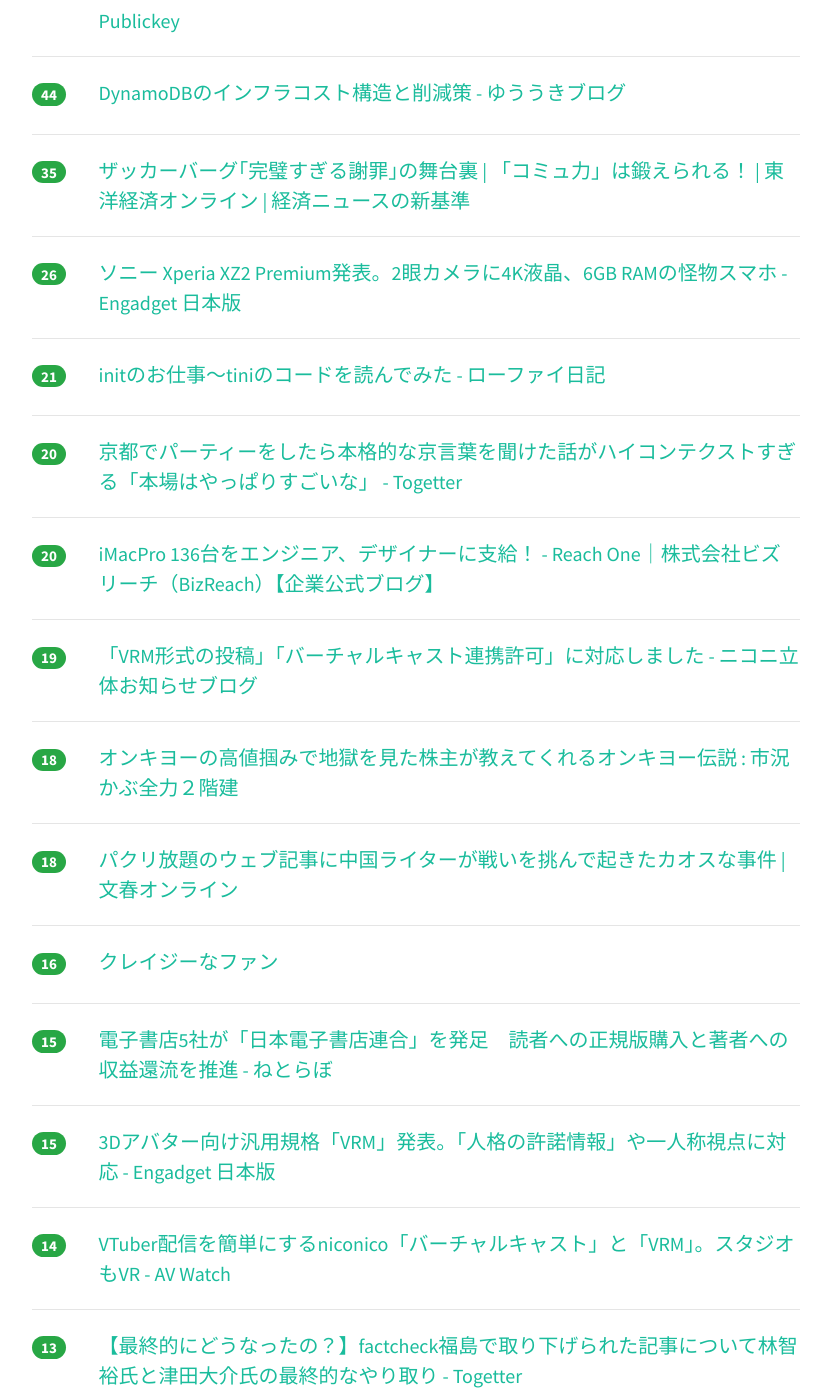
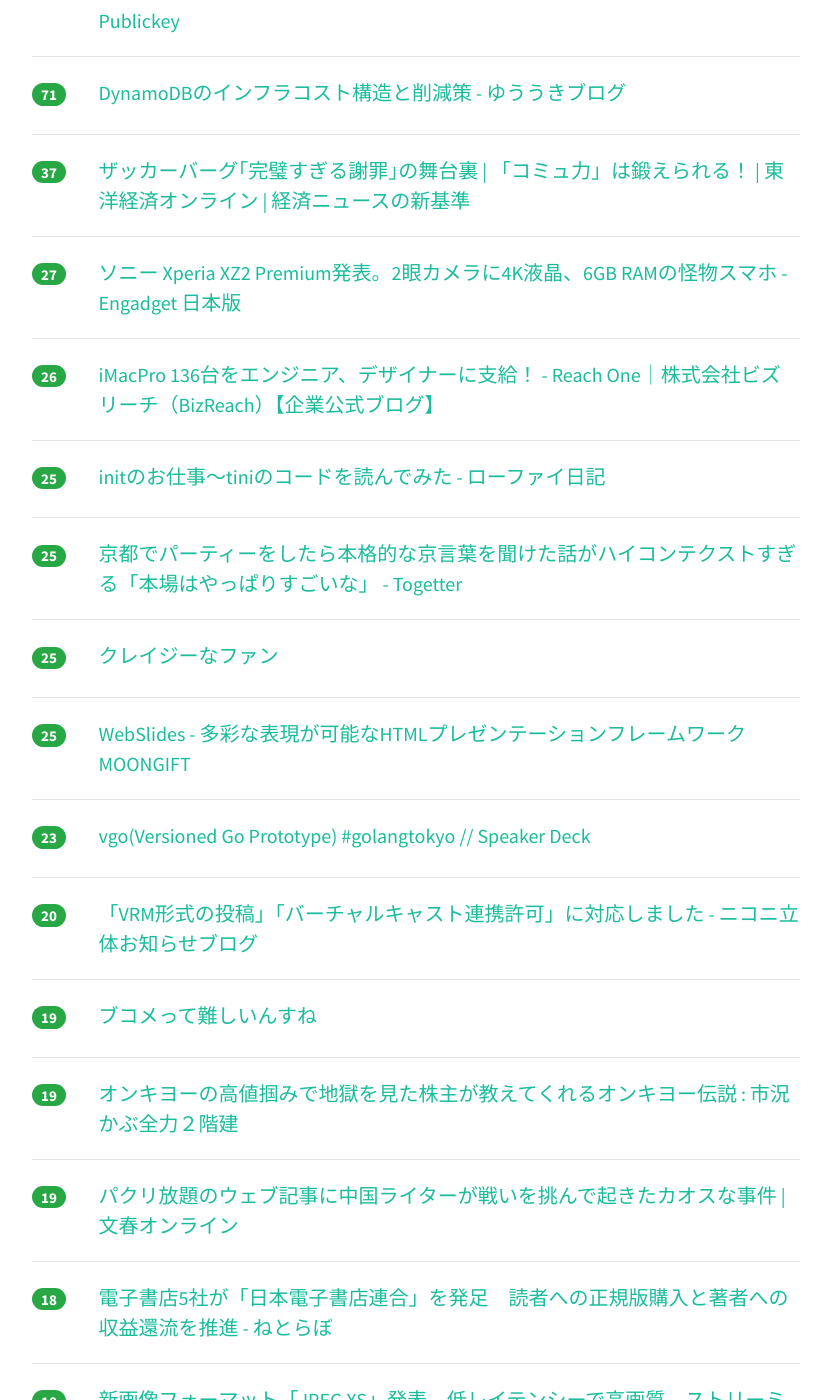
Before and after one commit to yatta47/hatena-matome-site, a Jekyll site: the page built from _posts/2018-04-17-hatena.md, in a window 1280 px wide and 1400 px high, scrolled down 449 px. Shown: the whole window, without its empty margins (224-1053 px from the left). Built offline with Jekyll 4.4.1, drawn with Linux system fonts in a browser that asks for light colours; nearby versions of some CDN libraries; some of the changed text lies outside the part shown.

Commit message:
Updated 2018-04-17

```diff
--- a/_posts/2018-04-17-hatena.md
+++ b/_posts/2018-04-17-hatena.md
@@ -1,79 +1,119 @@
 ---
 layout: post
 title:  "2018-04-17 はてぶIT"
-date:   2018-04-17 09:01:58
+date:   2018-04-17 10:03:10
 tags: [it-hotentry]
 ---
-19 件のデータあり
+25 件のデータあり
 
 <hr><div class="row">
-<div class="col-1"><span class="badge badge-pill badge-success h2">99</span></div>
+<div class="col-1"><span class="badge badge-pill badge-success h2">220</span></div>
 <div class="col-11"><a href='http://www.publickey1.jp/blog/18/webauthnchromefirefoxedgew3cweb.html' target='_blank'>パスワードに依存しない認証「WebAuthn」をChrome/Firefox/Edgeが実装開始、W3Cが標準化。Webはパスワードに依存しないより安全で便利なものへ － Publickey</a></div>
 </div>
 <hr>
 <div class="row">
-<div class="col-1"><span class="badge badge-pill badge-success h2">44</span></div>
+<div class="col-1"><span class="badge badge-pill badge-success h2">71</span></div>
 <div class="col-11"><a href='http://blog.yuuk.io/entry/2018/dynamodb-cost-points' target='_blank'>DynamoDBのインフラコスト構造と削減策 - ゆううきブログ</a></div>
 </div>
 <hr>
 <div class="row">
-<div class="col-1"><span class="badge badge-pill badge-success h2">35</span></div>
+<div class="col-1"><span class="badge badge-pill badge-success h2">37</span></div>
 <div class="col-11"><a href='https://toyokeizai.net/articles/-/216909' target='_blank'>ザッカーバーグ｢完璧すぎる謝罪｣の舞台裏 | 「コミュ力」は鍛えられる！ | 東洋経済オンライン | 経済ニュースの新基準</a></div>
 </div>
 <hr>
 <div class="row">
-<div class="col-1"><span class="badge badge-pill badge-success h2">26</span></div>
+<div class="col-1"><span class="badge badge-pill badge-success h2">27</span></div>
 <div class="col-11"><a href='https://japanese.engadget.com/2018/04/16/xperia-xz2-premium-2-4k-6gb-ram/' target='_blank'>ソニー Xperia XZ2 Premium発表。2眼カメラに4K液晶、6GB RAMの怪物スマホ - Engadget 日本版</a></div>
 </div>
 <hr>
 <div class="row">
-<div class="col-1"><span class="badge badge-pill badge-success h2">21</span></div>
+<div class="col-1"><span class="badge badge-pill badge-success h2">26</span></div>
+<div class="col-11"><a href='http://reachone.bizreach.co.jp/entry/2018/04/16/175237' target='_blank'>iMacPro 136台をエンジニア、デザイナーに支給！ - Reach One｜株式会社ビズリーチ（BizReach）【企業公式ブログ】</a></div>
+</div>
+<hr>
+<div class="row">
+<div class="col-1"><span class="badge badge-pill badge-success h2">25</span></div>
 <div class="col-11"><a href='http://udzura.hatenablog.jp/entry/2018/04/16/162024' target='_blank'>initのお仕事〜tiniのコードを読んでみた - ローファイ日記</a></div>
 </div>
 <hr>
 <div class="row">
-<div class="col-1"><span class="badge badge-pill badge-success h2">20</span></div>
+<div class="col-1"><span class="badge badge-pill badge-success h2">25</span></div>
 <div class="col-11"><a href='https://togetter.com/li/1218612' target='_blank'>京都でパーティーをしたら本格的な京言葉を聞けた話がハイコンテクストすぎる「本場はやっぱりすごいな」 - Togetter</a></div>
 </div>
 <hr>
 <div class="row">
+<div class="col-1"><span class="badge badge-pill badge-success h2">25</span></div>
+<div class="col-11"><a href='https://anond.hatelabo.jp/20180417001503' target='_blank'>クレイジーなファン</a></div>
+</div>
+<hr>
+<div class="row">
+<div class="col-1"><span class="badge badge-pill badge-success h2">25</span></div>
+<div class="col-11"><a href='https://www.moongift.jp/2018/04/webslides-%E5%A4%9A%E5%BD%A9%E3%81%AA%E8%A1%A8%E7%8F%BE%E3%81%8C%E5%8F%AF%E8%83%BD%E3%81%AAhtml%E3%83%97%E3%83%AC%E3%82%BC%E3%83%B3%E3%83%86%E3%83%BC%E3%82%B7%E3%83%A7%E3%83%B3%E3%83%95%E3%83%AC/' target='_blank'>WebSlides - 多彩な表現が可能なHTMLプレゼンテーションフレームワーク MOONGIFT</a></div>
+</div>
+<hr>
+<div class="row">
+<div class="col-1"><span class="badge badge-pill badge-success h2">23</span></div>
+<div class="col-11"><a href='https://speakerdeck.com/tanksuzuki/vgo-versioned-go-prototype-number-golangtokyo' target='_blank'>vgo(Versioned Go Prototype) #golangtokyo // Speaker Deck</a></div>
+</div>
+<hr>
+<div class="row">
 <div class="col-1"><span class="badge badge-pill badge-success h2">20</span></div>
-<div class="col-11"><a href='http://reachone.bizreach.co.jp/entry/2018/04/16/175237' target='_blank'>iMacPro 136台をエンジニア、デザイナーに支給！ - Reach One｜株式会社ビズリーチ（BizReach）【企業公式ブログ】</a></div>
+<div class="col-11"><a href='http://blog.nicovideo.jp/3d/2018/04/vrm.html' target='_blank'>「VRM形式の投稿」「バーチャルキャスト連携許可」に対応しました - ニコニ立体お知らせブログ</a></div>
 </div>
 <hr>
 <div class="row">
 <div class="col-1"><span class="badge badge-pill badge-success h2">19</span></div>
-<div class="col-11"><a href='http://blog.nicovideo.jp/3d/2018/04/vrm.html' target='_blank'>「VRM形式の投稿」「バーチャルキャスト連携許可」に対応しました - ニコニ立体お知らせブログ</a></div>
+<div class="col-11"><a href='https://anond.hatelabo.jp/20180416220315' target='_blank'>ブコメって難しいんすね</a></div>
+</div>
+<hr>
+<div class="row">
+<div class="col-1"><span class="badge badge-pill badge-success h2">19</span></div>
+<div class="col-11"><a href='http://kabumatome.doorblog.jp/archives/65916948.html' target='_blank'>オンキヨーの高値掴みで地獄を見た株主が教えてくれるオンキヨー伝説 : 市況かぶ全力２階建</a></div>
+</div>
+<hr>
+<div class="row">
+<div class="col-1"><span class="badge badge-pill badge-success h2">19</span></div>
+<div class="col-11"><a href='http://bunshun.jp/articles/-/7045' target='_blank'>パクリ放題のウェブ記事に中国ライターが戦いを挑んで起きたカオスな事件 | 文春オンライン</a></div>
 </div>
 <hr>
 <div class="row">
 <div class="col-1"><span class="badge badge-pill badge-success h2">18</span></div>
-<div class="col-11"><a href='http://kabumatome.doorblog.jp/archives/65916948.html' target='_blank'>オンキヨーの高値掴みで地獄を見た株主が教えてくれるオンキヨー伝説 : 市況かぶ全力２階建</a></div>
+<div class="col-11"><a href='http://nlab.itmedia.co.jp/nl/articles/1804/16/news133.html' target='_blank'>電子書店5社が「日本電子書店連合」を発足　読者への正規版購入と著者への収益還流を推進 - ねとらぼ</a></div>
 </div>
 <hr>
 <div class="row">
 <div class="col-1"><span class="badge badge-pill badge-success h2">18</span></div>
-<div class="col-11"><a href='http://bunshun.jp/articles/-/7045' target='_blank'>パクリ放題のウェブ記事に中国ライターが戦いを挑んで起きたカオスな事件 | 文春オンライン</a></div>
+<div class="col-11"><a href='https://japanese.engadget.com/2018/04/16/jpeg-xs-vr/' target='_blank'>新画像フォーマット「JPEG XS」発表。低レイテンシーで高画質、ストリーミングやVR向け - Engadget 日本版</a></div>
+</div>
+<hr>
+<div class="row">
+<div class="col-1"><span class="badge badge-pill badge-success h2">17</span></div>
+<div class="col-11"><a href='https://japanese.engadget.com/2018/04/16/3d-vrm/' target='_blank'>3Dアバター向け汎用規格「VRM」発表。「人格の許諾情報」や一人称視点に対応 - Engadget 日本版</a></div>
+</div>
+<hr>
+<div class="row">
+<div class="col-1"><span class="badge badge-pill badge-success h2">17</span></div>
+<div class="col-11"><a href='https://av.watch.impress.co.jp/docs/news/1117367.html' target='_blank'>VTuber配信を簡単にするniconico「バーチャルキャスト」と「VRM」。スタジオもVR - AV Watch</a></div>
 </div>
 <hr>
 <div class="row">
 <div class="col-1"><span class="badge badge-pill badge-success h2">16</span></div>
-<div class="col-11"><a href='https://anond.hatelabo.jp/20180417001503' target='_blank'>クレイジーなファン</a></div>
+<div class="col-11"><a href='https://efcl.info/2018/04/16/hatebupwa/' target='_blank'>モバイル/オフラインでも動作するはてなブックマーク検索のPWAを作った | Web Scratch</a></div>
 </div>
 <hr>
 <div class="row">
 <div class="col-1"><span class="badge badge-pill badge-success h2">15</span></div>
-<div class="col-11"><a href='http://nlab.itmedia.co.jp/nl/articles/1804/16/news133.html' target='_blank'>電子書店5社が「日本電子書店連合」を発足　読者への正規版購入と著者への収益還流を推進 - ねとらぼ</a></div>
+<div class="col-11"><a href='http://hagex.hatenadiary.jp/entry/2018/04/16/103839' target='_blank'>netgeekは今日も元気にウソを拡散中 - Hagex-day info</a></div>
 </div>
 <hr>
 <div class="row">
 <div class="col-1"><span class="badge badge-pill badge-success h2">15</span></div>
-<div class="col-11"><a href='https://japanese.engadget.com/2018/04/16/3d-vrm/' target='_blank'>3Dアバター向け汎用規格「VRM」発表。「人格の許諾情報」や一人称視点に対応 - Engadget 日本版</a></div>
+<div class="col-11"><a href='http://www.itmedia.co.jp/news/articles/1804/16/news112.html' target='_blank'>「niconicoの本気を見た」　VTuber需要狙う「バーチャルキャスト」で復権なるか - ITmedia NEWS</a></div>
 </div>
 <hr>
 <div class="row">
 <div class="col-1"><span class="badge badge-pill badge-success h2">14</span></div>
-<div class="col-11"><a href='https://av.watch.impress.co.jp/docs/news/1117367.html' target='_blank'>VTuber配信を簡単にするniconico「バーチャルキャスト」と「VRM」。スタジオもVR - AV Watch</a></div>
+<div class="col-11"><a href='http://koty.hatenablog.com/entry/2018/04/16/175747' target='_blank'>OS稼働中に/tmpの内容が消える現象への対処 - @kotyのブログ</a></div>
 </div>
 <hr>
 <div class="row">
@@ -82,18 +122,8 @@ tags: [it-hotentry]
 </div>
 <hr>
 <div class="row">
-<div class="col-1"><span class="badge badge-pill badge-success h2">13</span></div>
-<div class="col-11"><a href='http://hagex.hatenadiary.jp/entry/2018/04/16/103839' target='_blank'>netgeekは今日も元気にウソを拡散中 - Hagex-day info</a></div>
-</div>
-<hr>
-<div class="row">
 <div class="col-1"><span class="badge badge-pill badge-success h2">11</span></div>
 <div class="col-11"><a href='https://k-tai.watch.impress.co.jp/docs/news/1117287.html' target='_blank'>Xperiaもデュアルカメラ、ソニーが「Xperia XZ2 Premium」発表 - ケータイ Watch</a></div>
-</div>
-<hr>
-<div class="row">
-<div class="col-1"><span class="badge badge-pill badge-success h2">10</span></div>
-<div class="col-11"><a href='https://anond.hatelabo.jp/20180416220315' target='_blank'>ブコメって難しいんすね</a></div>
 </div>
 <hr>
 <div class="row">
```
